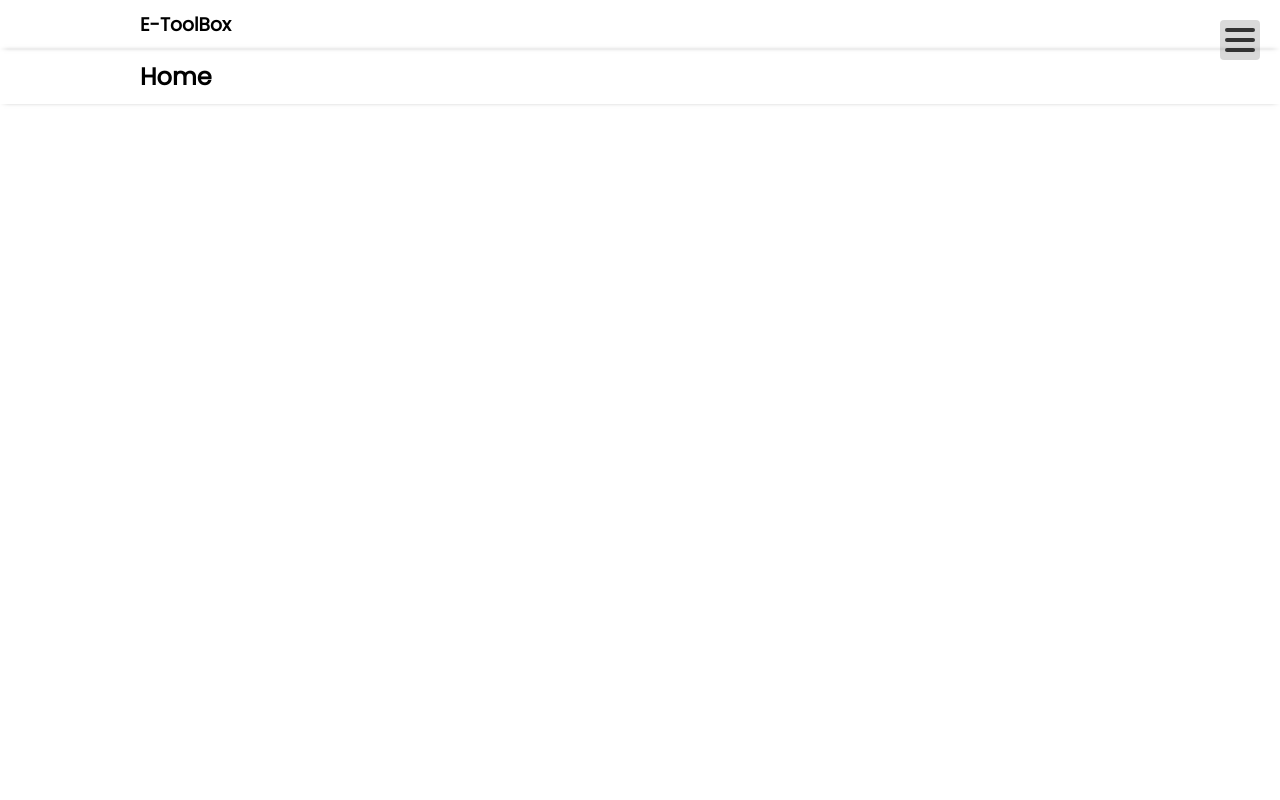
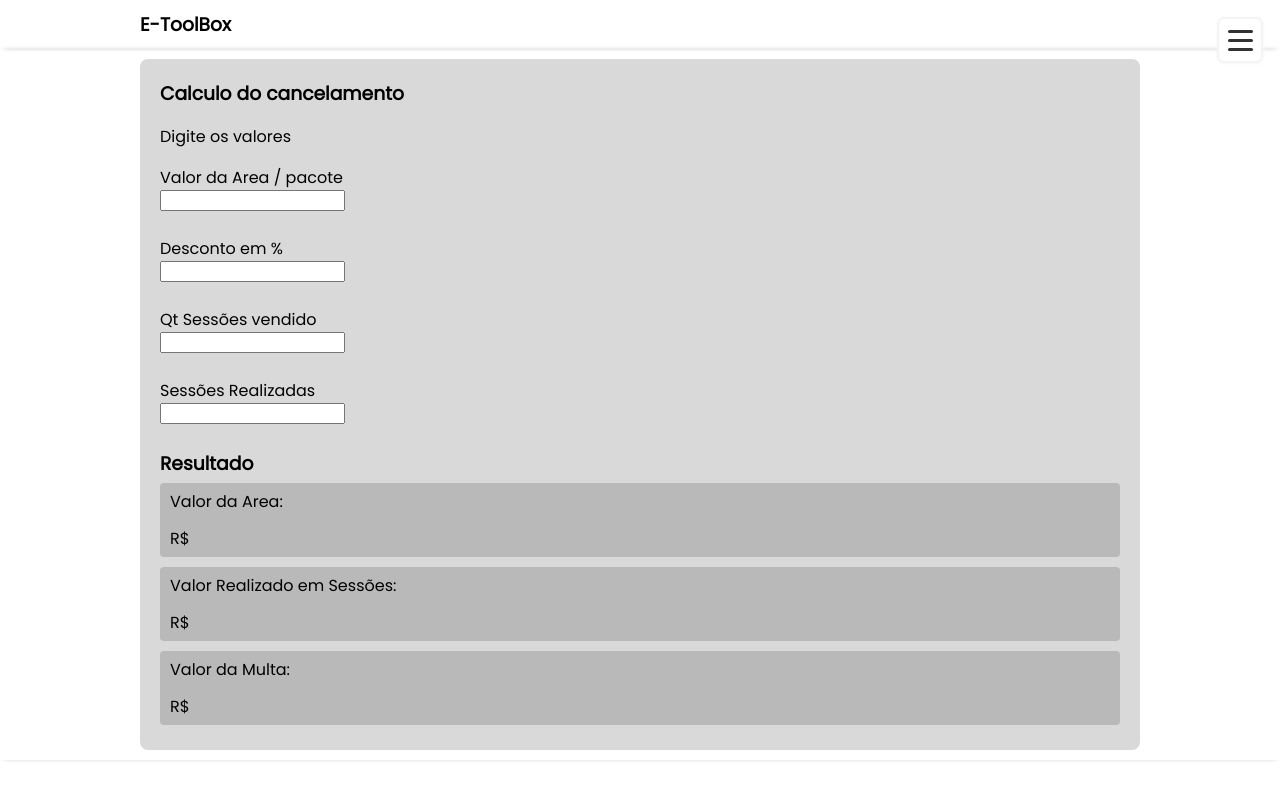
Before and after one commit to PedroJSBezerra/-SVELTE-Roteamento-de-paginas, a Svelte app: page / in a window 1280 px wide. Built offline with nearby package versions, Linux system fonts and the light colour scheme.

Commit message:
3 files modified

```diff
--- a/src/App.svelte
+++ b/src/App.svelte
@@ -6,7 +6,7 @@
   import Header from "./components/Header/Header.svelte"
 
   const routes = {
-    '/': Home,
+    '/': CalculadoraMulta,
     '/whatssemcontato': WhatsSemContato,
     '/calculadoramulta': CalculadoraMulta
   }
--- a/src/components/Header/Header.svelte
+++ b/src/components/Header/Header.svelte
@@ -56,8 +56,13 @@
 
   .button {
     align-items: center;
-    background: rgb(0 0 0 / 15%);
+    background: #fff;
     border-radius: 4px;
+    box-shadow:
+      0 0 1px 1px #fff,
+      0 0 2px 3px #f2f2f2,
+      0px 0px 3px 0px #f3f3f3,
+      2px 3px 8px 0px #f9f9f9;
     cursor: pointer;
     display: flex;
     height: 40px;
@@ -77,19 +82,19 @@
     border-radius: 2px;
     content: "";
     display: block;
-    height: 4px;
+    height: 3px;
     position: absolute;
     transition: all .3s ease-in-out;
-    width: 30px;
+    width: 25px;
     border-radius: 2px;
   }
 
   .button span:nth-child(1){
-    transform: translateY(-10px);
+    transform: translateY(-9px);
   }
 
   .button span:nth-child(2){
-    transform: translateY(10px);
+    transform: translateY(9px);
   }
 
   .button.open span {
--- a/src/routes/CalculadoraMulta.svelte
+++ b/src/routes/CalculadoraMulta.svelte
@@ -24,7 +24,11 @@
 <section class="section">
   <div class="container">
     <div class="row">
+
       <div class="calculadora">
+        <h3>Calculo do cancelamento</h3>
+        <p>Digite os valores</p>
+
         <div class="inputArea">
           <label for="vArea">Valor da Area / pacote</label>
           <input type="number" id="vArea" bind:value={vArea}><br>
@@ -38,7 +42,7 @@
           <label for="rSessoes">Sessões Realizadas</label>
           <input type="number" id="rSessoes" bind:value={rSessoes}><br>
         </div>
-
+        <h3>Resultado</h3>
         <div class="resultArea">
           <div class="results">
             <p>Valor da Area:</p>
@@ -87,7 +91,7 @@
     border-radius: 4px;
   }
 
-  p{
+  .results p{
     margin: 6px 10px;
   }
 
```
